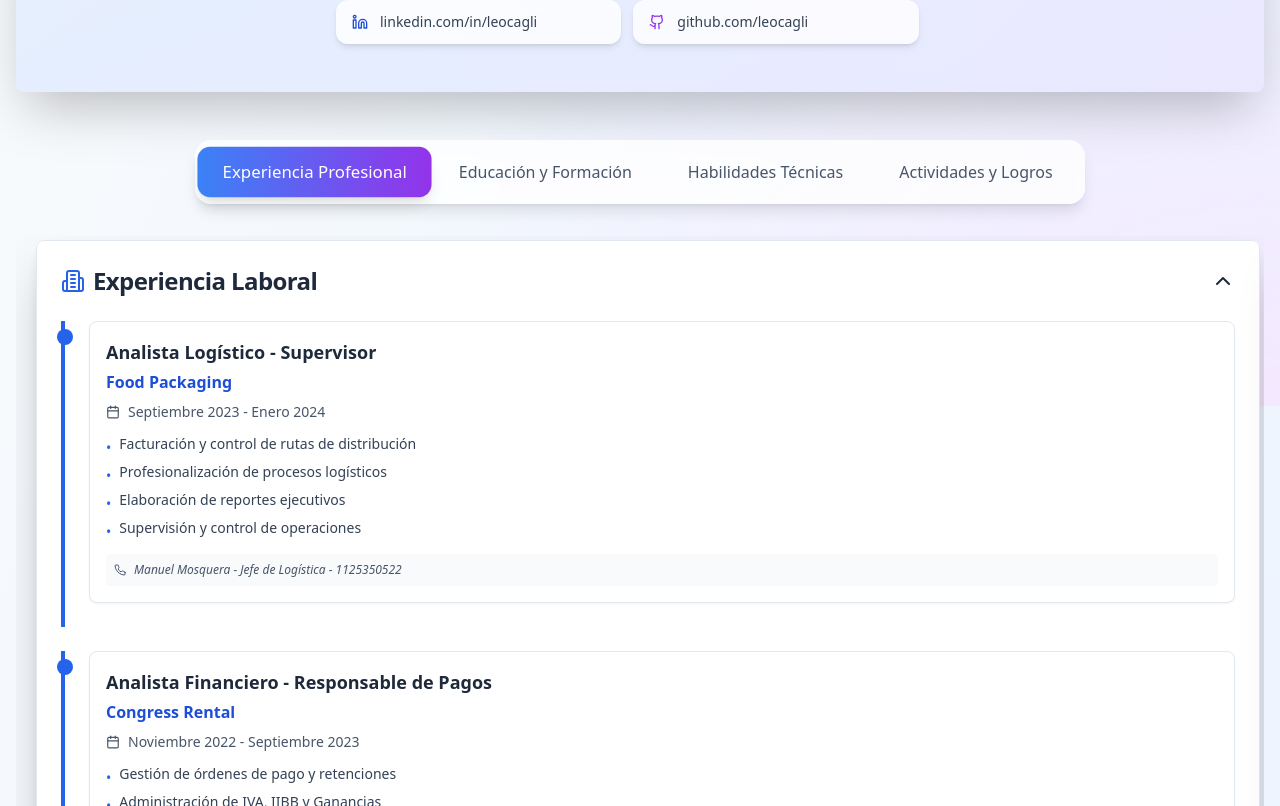
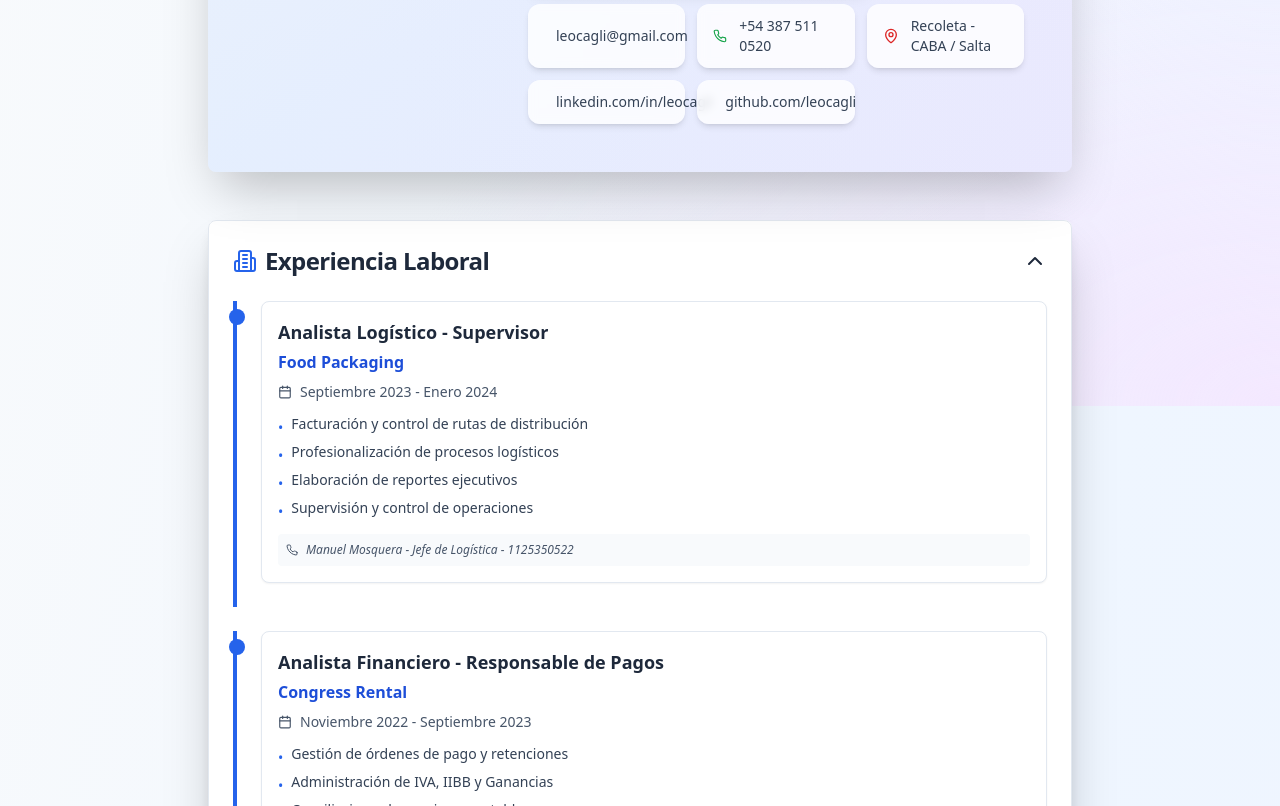
Before and after one commit to leocagli/cagli-cv-resume, a React (Vite) app: page / in a window 1280 px wide. Shown: the part 394-1200 px from the top of the page. Built offline with nearby package versions, Linux system fonts and the light colour scheme.

Commit message:
Modificar layout del CV
Se cambia el formato del CV a una lista desplegable, permitiendo visualizar la experiencia laboral y luego los estudios al desplazarse hacia abajo.

```diff
--- a/src/pages/Index.tsx
+++ b/src/pages/Index.tsx
@@ -1,19 +1,13 @@
 
-import React, { useState } from 'react';
+import React from 'react';
 import ProfileHeader from '../components/ProfileHeader';
 import ExperienceSection from '../components/ExperienceSection';
 import EducationSection from '../components/EducationSection';
 import SkillsSection from '../components/SkillsSection';
 import ActivitiesSection from '../components/ActivitiesSection';
-import { Carousel, CarouselContent, CarouselItem, CarouselNext, CarouselPrevious, CarouselApi } from '@/components/ui/carousel';
 import { Card, CardContent } from '@/components/ui/card';
-import { ChevronLeft, ChevronRight } from 'lucide-react';
-import { useEffect } from 'react';
 
 const Index = () => {
-  const [currentSlide, setCurrentSlide] = useState(0);
-  const [api, setApi] = useState<CarouselApi>();
-
   const sections = [
     {
       id: 'experience',
@@ -41,106 +35,37 @@ const Index = () => {
     }
   ];
 
-  useEffect(() => {
-    if (!api) {
-      return
-    }
-
-    api.on("select", () => {
-      setCurrentSlide(api.selectedScrollSnap())
-    })
-  }, [api])
-
-  const navigateToSection = (index: number) => {
-    setCurrentSlide(index);
-    api?.scrollTo(index);
-  };
-
   return (
-    <div className="min-h-screen bg-gradient-to-br from-slate-50 via-blue-50 to-indigo-50 overflow-x-hidden">
+    <div className="min-h-screen bg-gradient-to-br from-slate-50 via-blue-50 to-indigo-50">
       {/* Background decoration */}
       <div className="fixed inset-0 bg-[radial-gradient(ellipse_at_top,_var(--tw-gradient-stops))] from-blue-100 via-transparent to-transparent pointer-events-none"></div>
       <div className="fixed inset-0 bg-[radial-gradient(ellipse_at_bottom_right,_var(--tw-gradient-stops))] from-purple-100 via-transparent to-transparent pointer-events-none"></div>
 
-      <div className="relative z-10 max-w-7xl mx-auto px-4 py-8">
+      <div className="relative z-10 max-w-4xl mx-auto px-4 py-8">
         {/* Profile Header */}
         <div className="animate-fade-in mb-12">
           <ProfileHeader />
         </div>
 
-        {/* Navigation Pills */}
-        <div className="flex justify-center mb-8 animate-fade-in" style={{ animationDelay: '0.1s' }}>
-          <div className="flex gap-2 p-2 bg-white/80 backdrop-blur-sm rounded-2xl shadow-lg">
+        {/* Sections Container */}
+        <div className="space-y-8">
           {sections.map((section, index) => (
-              <button
+            <div
               key={section.id}
-                onClick={() => navigateToSection(index)}
-                className={`px-6 py-3 rounded-xl font-medium transition-all duration-300 ${
-                  currentSlide === index
-                    ? `bg-gradient-to-r ${section.color} text-white shadow-lg scale-105`
-                    : 'text-slate-600 hover:text-slate-800 hover:bg-white/80'
-                }`}
+              className="animate-fade-in"
+              style={{ animationDelay: `${0.1 + index * 0.1}s` }}
             >
-                {section.title}
-              </button>
-            ))}
-          </div>
-        </div>
-
-        {/* Carousel Container */}
-        <div className="relative animate-fade-in" style={{ animationDelay: '0.2s' }}>
-          <Carousel
-            setApi={setApi}
-            className="w-full"
-            opts={{
-              align: "start",
-              loop: false,
-            }}
-          >
-            <CarouselContent className="ml-0">
-              {sections.map((section, index) => (
-                <CarouselItem key={section.id} className="pl-4 basis-full">
-                  <div className="p-1">
-                    <Card className="border-0 shadow-2xl">
+              <Card className="border-0 shadow-2xl hover:shadow-3xl transition-all duration-300">
                 <CardContent className="p-0">
                   {section.component}
                 </CardContent>
               </Card>
             </div>
-                </CarouselItem>
-              ))}
-            </CarouselContent>
-
-            {/* Custom Navigation */}
-            <div className="flex justify-center gap-4 mt-8">
-              <CarouselPrevious className="relative translate-y-0 left-0 bg-white/80 backdrop-blur-sm hover:bg-white border-2 border-slate-200 hover:border-slate-300 shadow-lg hover:shadow-xl transition-all duration-300 hover:scale-110">
-                <ChevronLeft size={20} />
-              </CarouselPrevious>
-
-              <CarouselNext className="relative translate-y-0 right-0 bg-white/80 backdrop-blur-sm hover:bg-white border-2 border-slate-200 hover:border-slate-300 shadow-lg hover:shadow-xl transition-all duration-300 hover:scale-110">
-                <ChevronRight size={20} />
-              </CarouselNext>
-            </div>
-          </Carousel>
-        </div>
-
-        {/* Progress Dots */}
-        <div className="flex justify-center gap-3 mt-8 animate-fade-in" style={{ animationDelay: '0.3s' }}>
-          {sections.map((section, index) => (
-            <button
-              key={section.id}
-              onClick={() => navigateToSection(index)}
-              className={`w-3 h-3 rounded-full transition-all duration-300 ${
-                currentSlide === index
-                  ? `bg-gradient-to-r ${section.color} scale-125 shadow-lg`
-                  : 'bg-slate-300 hover:bg-slate-400'
-              }`}
-            />
           ))}
         </div>
 
         {/* Footer */}
-        <div className="text-center py-8 text-slate-500 text-sm animate-fade-in" style={{ animationDelay: '0.4s' }}>
+        <div className="text-center py-8 text-slate-500 text-sm animate-fade-in" style={{ animationDelay: '0.5s' }}>
           <p>Curriculum Vitae - Enzo Leonardo Cagliero Shictong</p>
           <p className="mt-1">Actualizado en {new Date().toLocaleDateString('es-ES', { month: 'long', year: 'numeric' })}</p>
         </div>
```
Lines whose indentation alone changed are shown as unchanged.
